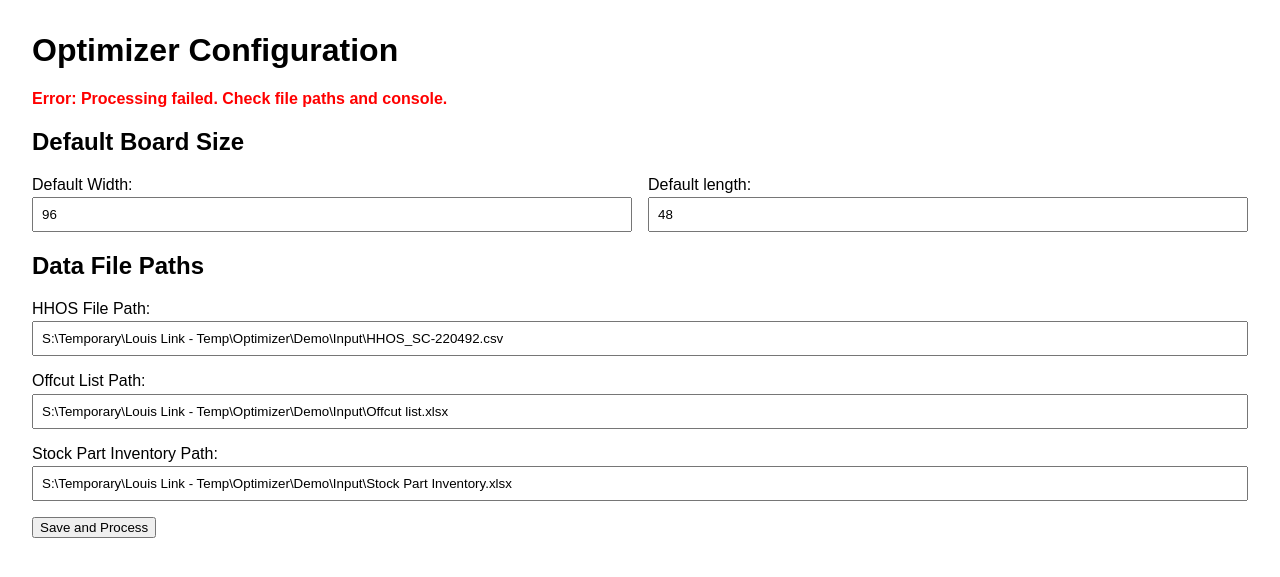
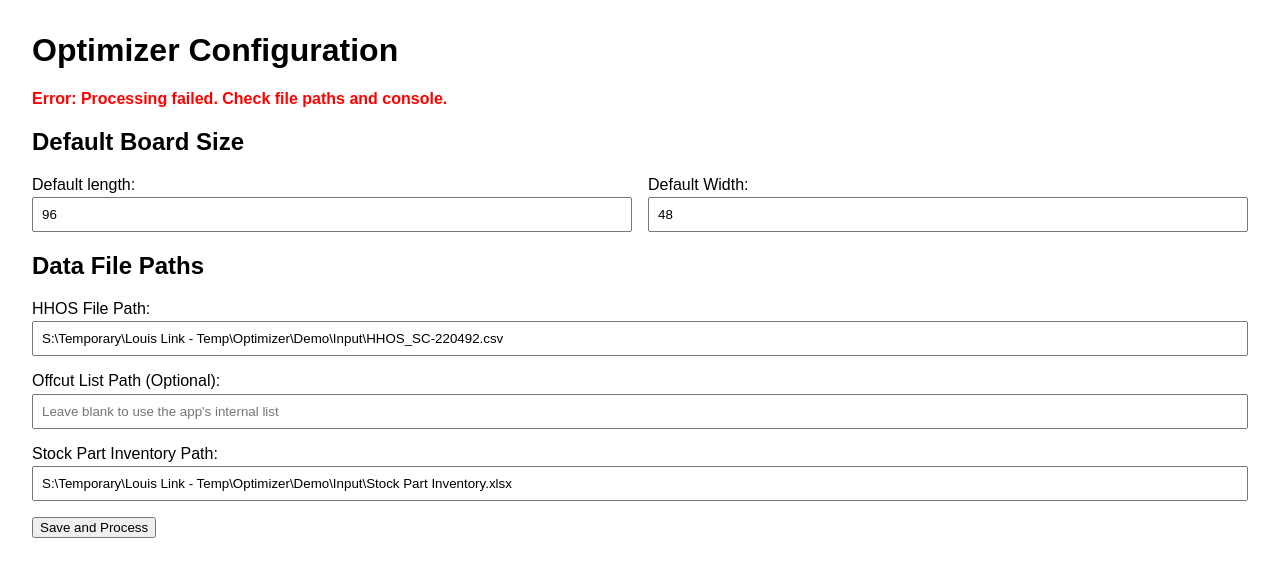
Before and after one commit to linklouis/Optimizer-App, a Flask app: page / in a window 1280 px wide. Shown: the top 577 px of the page. Run offline with Flask 3, Linux system fonts and the light colour scheme.

Commit message:
File input seems done for now

```diff
--- a/TODO.txt
+++ b/TODO.txt
@@ -1,6 +1,7 @@
 FEATURES
     Features
-        - Probably have it remember the latest file paths?
+        - ✓ Probably have it remember the latest file paths?
+        - ✓ Should save its own version of the offcut list, rather than pointing.
 
     Visual
         -
@@ -17,3 +18,5 @@ BUGS
 QUESTIONS
     - What do the columns mean in the HHOS file again?
     - Should it be called default "board" size?
+    - Notes section in Offcut List?
+    - Which order do length & width come in?
--- a/app.py
+++ b/app.py
@@ -2,19 +2,33 @@ from flask import Flask, request, render_template
 from data_processing import process_uploaded_files
 import os
 import json
+import pandas as pd # Import pandas to create the initial file
 
 app = Flask(__name__)
 
 CONFIG_FILE = 'config.json'
+UPLOAD_FOLDER = 'uploads'
+# Correct the file extension here
+MANAGED_OFFCUT_PATH = os.path.join(UPLOAD_FOLDER, 'managed_offcut_list.csv')
 
 # Establish the base configuration with your default size
 DEFAULT_CONFIG = {
-    'default_width': 96,
-    'default_length': 48,
+    'default_length': 96,
+    'default_width': 48,
     'hhos_path': '',
-    'offcut_path': '',
+    'offcut_path': '', # This is now the optional override path
     'stock_path': ''
 }
+
+def setup_app():
+    # Ensure the upload folder exists
+    os.makedirs(UPLOAD_FOLDER, exist_ok=True)
+    # Create a default, empty offcut file if it doesn't exist
+    if not os.path.exists(MANAGED_OFFCUT_PATH):
+        print(f"Creating default offcut file at: {MANAGED_OFFCUT_PATH}")
+        # Create an empty DataFrame with the correct columns and save it
+        empty_offcuts = pd.DataFrame(columns=['length', 'width', 'quantity'])
+        empty_offcuts.to_csv(MANAGED_OFFCUT_PATH, index=False)
 
 def load_config():
     # Start with the defaults
@@ -34,25 +48,28 @@ def home():
     if request.method == 'POST':
         # Update config from form data
         config['hhos_path'] = request.form.get('hhos_path', '').strip(' "')
-        config['offcut_path'] = request.form.get('offcut_path', '').strip(' "')
+        config['offcut_path'] = request.form.get('offcut_path', '').strip(' "') # Will be empty if not provided
         config['stock_path'] = request.form.get('stock_path', '').strip(' "')
-        config['default_width'] = request.form.get('default_width', type=int, default=96)
-        config['default_length'] = request.form.get('default_length', type=int, default=48)
+        config['default_length'] = request.form.get('default_length', type=int, default=96)
+        config['default_width'] = request.form.get('default_width', type=int, default=48)
 
         # Save the entire updated config
         with open(CONFIG_FILE, 'w') as f:
             json.dump(config, f, indent=4)
         message = "Configuration saved successfully!"
 
-    # Run processing if paths are set
-    if all([config.get('hhos_path'), config.get('offcut_path'), config.get('stock_path')]):
+    # Run processing if required paths are set
+    if all([config.get('hhos_path'), config.get('stock_path')]):
         try:
+            # Decide which offcut file to use: the user's override or the app's managed one
+            offcut_to_use = config.get('offcut_path') or MANAGED_OFFCUT_PATH
+
             hhos_df, offcut_df, stock_df = process_uploaded_files(
-                config['hhos_path'], config['offcut_path'], config['stock_path']
+                config['hhos_path'], offcut_to_use, config['stock_path']
             )
             if hhos_df is not None:
                 print("--- Data processed successfully ---")
-                print(f"Default Board Size: {config['default_width']}x{config['default_length']}")
+                print(f"Using offcut file: {offcut_to_use}")
                 message = message or "Data loaded successfully from saved paths."
             else:
                 error = "Processing failed. Check file paths and console."
@@ -64,4 +81,5 @@ def home():
     return render_template('index.html', message=message, error=error, config=config)
 
 if __name__ == '__main__':
+    setup_app()
     app.run(debug=True)
--- a/config.json
+++ b/config.json
@@ -1,8 +1,8 @@
 {
-    "default_width": 96,
-    "default_length": 48,
+    "default_length": 96,
+    "default_width": 48,
     "hhos_path": "S:\\Temporary\\Louis Link - Temp\\Optimizer\\Demo\\Input\\HHOS_SC-220492.csv",
-    "offcut_path": "S:\\Temporary\\Louis Link - Temp\\Optimizer\\Demo\\Input\\Offcut list.xlsx",
+    "offcut_path": "",
     "stock_path": "S:\\Temporary\\Louis Link - Temp\\Optimizer\\Demo\\Input\\Stock Part Inventory.xlsx",
     "default_height": 48
 }
--- a/data_processing.py
+++ b/data_processing.py
@@ -7,11 +7,20 @@ def extract_hhos_data(hhos_df: pd.DataFrame) -> pd.DataFrame:
     cleans the data, and returns a structured DataFrame.
     """
     processed_df = (hhos_df[0].str.split(';', expand=True)
-                    .replace(r'^\s*$', np.nan, regex=True)  # Replace empty strings or whitespace-only strings with NaN
-                    .dropna(axis=1, how='all')  # Drop columns where all values are NaN
+                    .replace(r'^\s*$', np.nan, regex=True)
+                    .dropna(axis=1, how='all')
                     .astype(str))
-    processed_df.columns = ['part name', 'number', 'client', 'count', 'width', 'length']
+    processed_df.columns = ['part name', 'number', 'client', 'count', 'length', 'width']
     return processed_df
+
+def extract_offcut_data(offcut_df: pd.DataFrame) -> pd.DataFrame:
+    # Assuming the input might be an excel file with these columns
+    if 'SQFT' in offcut_df.columns:
+        offcut_df.drop(['SQFT', 'Notes'], axis='columns', inplace=True, errors='ignore')
+
+    # Standardize column names
+    offcut_df.columns = ['length', 'width', 'quantity']
+    return offcut_df
 
 def process_uploaded_files(hhos_file: str, offcut_file: str, stock_file: str) -> tuple[pd.DataFrame, pd.DataFrame, pd.DataFrame]:
     """
@@ -19,20 +28,24 @@ def process_uploaded_files(hhos_file: str, offcut_file: str, stock_file: str) ->
     Returns a tuple of three DataFrames: (hhos_df, offcut_df, stock_df).
     """
     try:
-        # Read files directly into Pandas DataFrames
+        # Read HHOS and Stock files
         hhos_df = pd.read_csv(hhos_file, header=None)
-        offcut_df = pd.read_excel(offcut_file)
         stock_df = pd.read_excel(stock_file)
 
+        # Conditionally read the offcut file based on its extension
+        if offcut_file.lower().endswith('.csv'):
+            offcut_df = pd.read_csv(offcut_file)
+        elif offcut_file.lower().endswith('.xlsx'):
+            offcut_df = pd.read_excel(offcut_file)
+        else:
+            raise ValueError(f"Unsupported file type for offcuts: {offcut_file}")
+
+        # Process the DataFrames
         hhos_df = extract_hhos_data(hhos_df)
-
-        # --- You can add more data processing logic here in the future ---
-        # For example, cleaning data, checking columns, etc.
+        offcut_df = extract_offcut_data(offcut_df)
 
         return hhos_df, offcut_df, stock_df
 
     except Exception as e:
-        # You can handle errors more gracefully here
-        # TODO probably have this also display on the page
         print(f"Error processing files: {e}")
         return None, None, None
--- a/templates/index.html
+++ b/templates/index.html
@@ -26,12 +26,12 @@
         <h2>Default Board Size</h2>
         <div class="size-inputs">
             <div>
+                <label for="default_length">Default length:</label>
+                <input type="number" id="default_length" name="default_length" value="{{ config.default_length }}">
+            </div>
+            <div>
                 <label for="default_width">Default Width:</label>
                 <input type="number" id="default_width" name="default_width" value="{{ config.default_width }}">
-            </div>
-            <div>
-                <label for="default_length">Default length:</label>
-                <input type="number" id="default_length" name="default_length" value="{{ config.default_length }}">
             </div>
         </div>
 
@@ -41,8 +41,8 @@
             <input type="text" id="hhos_path" name="hhos_path" value="{{ config.hhos_path }}" required>
         </div>
         <div>
-            <label for="offcut_path">Offcut List Path:</label>
-            <input type="text" id="offcut_path" name="offcut_path" value="{{ config.offcut_path }}" required>
+            <label for="offcut_path">Offcut List Path (Optional):</label>
+            <input type="text" id="offcut_path" name="offcut_path" value="{{ config.offcut_path }}" placeholder="Leave blank to use the app's internal list">
         </div>
         <div>
             <label for="stock_path">Stock Part Inventory Path:</label>
--- /dev/null
+++ b/uploads/managed_offcut_list.csv
@@ -0,0 +1 @@
+length,width,quantity
```
Also changed, not shown: 2 other files.
